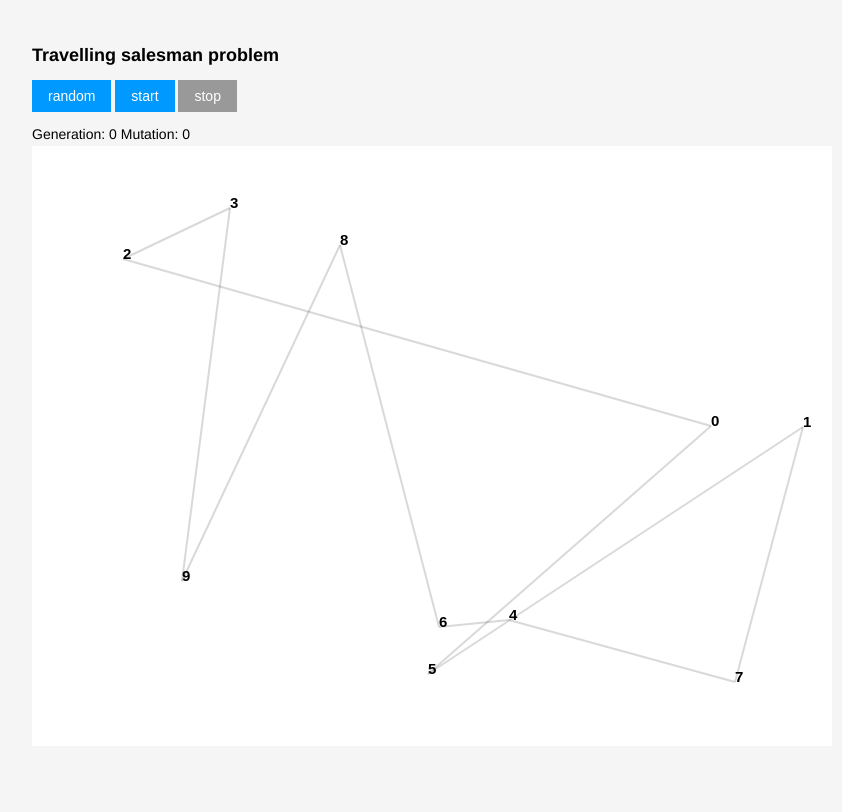
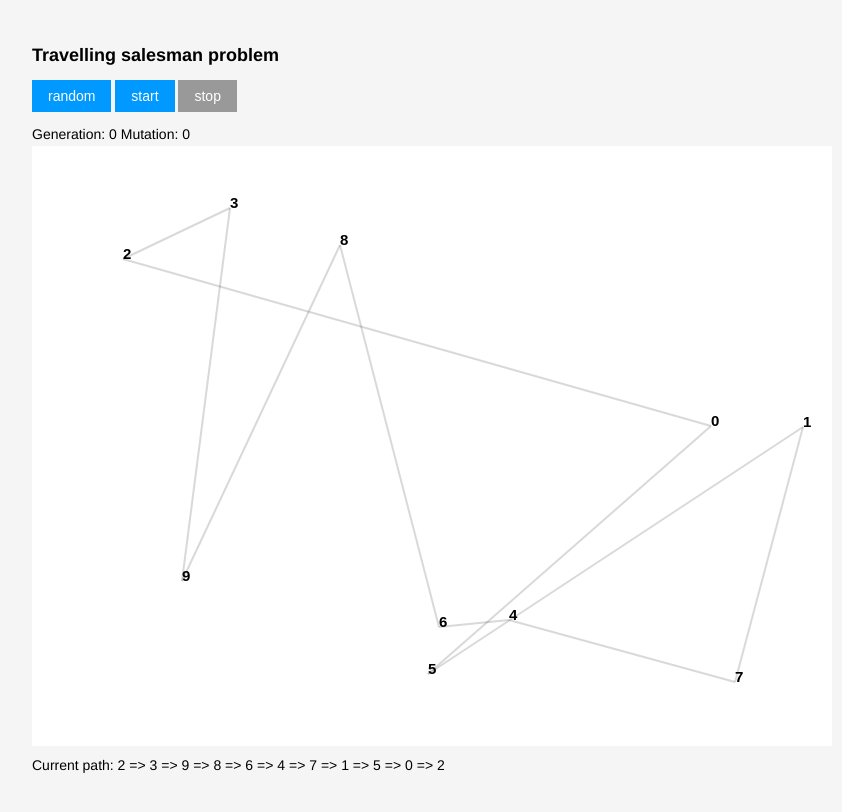
Before and after one commit to rmrotek/travelling-salesman, a website built with webpack: page index.html in a window 1280 px wide. Shown: the whole page, without its empty margins (208-1050 px from the left). Built offline with nearby package versions, Linux system fonts and the light colour scheme.

Commit message:
current route appears in html

```diff
--- a/index.html
+++ b/index.html
@@ -28,6 +28,10 @@
       <canvas id="c"></canvas>
     </div>
 
+    <div id='current-path-container'>
+      Current path: <span id='path'> x </span>
+    </div>
+
 
   </div>
 
--- a/src/tsp.js
+++ b/src/tsp.js
@@ -143,13 +143,19 @@ export default class TSP {
       ctx.moveTo(na.x * deviceRatio, na.y * deviceRatio)
       ctx.lineTo(nb.x * deviceRatio, nb.y * deviceRatio)
       ctx.stroke()
-      console.log('a x '+ na.x,'a y ' +na.y)
-      console.log('b x '+nb.x,'b y ' +nb.y)
-      console.log('delta x ' + (na.x-nb.x), 'delta y '+ (na.y-nb.y))
-      console.log('distance ' + Math.hypot((na.x-nb.x), (na.y-nb.y)))
-
+      // console.log('a x '+ na.x,'a y ' +na.y)
+      // console.log('b x '+nb.x,'b y ' +nb.y)
+      // console.log('delta x ' + (na.x-nb.x), 'delta y '+ (na.y-nb.y))
+      let deltaX = na.x - nb.x
+      let deltaY = na.y - nb.y
+      console.log('distance ' + Math.hypot((deltaX), (deltaY)))
       return b
     })
+
+    $('#path').html(this.orders.reduce(function (a, b) {
+      return a.concat(b).concat(" => ");
+    }, []).slice(0, -1))
+
 
     ctx.lineWidth = 1 * deviceRatio
     ctx.strokeStyle = '#900'
```
Also changed, not shown: build/bundle.js, 1 other file.
